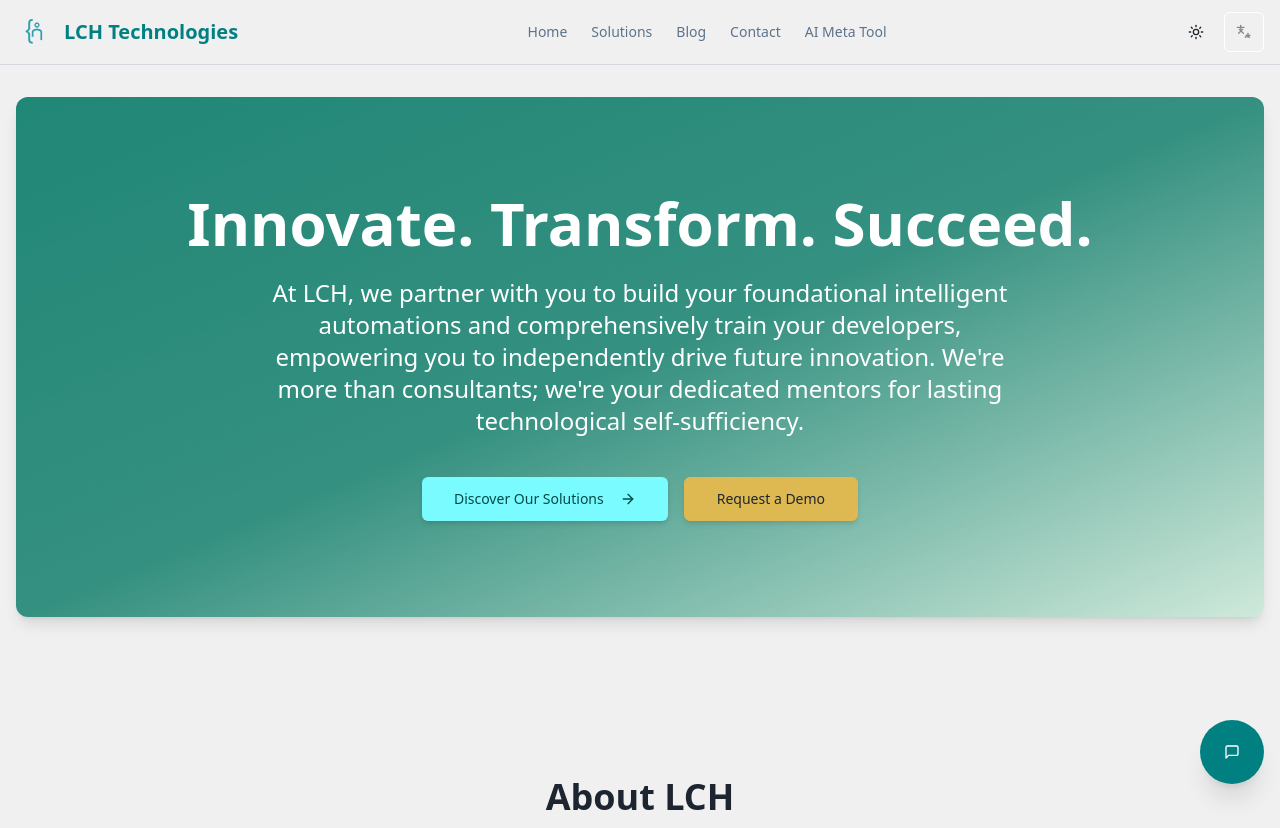
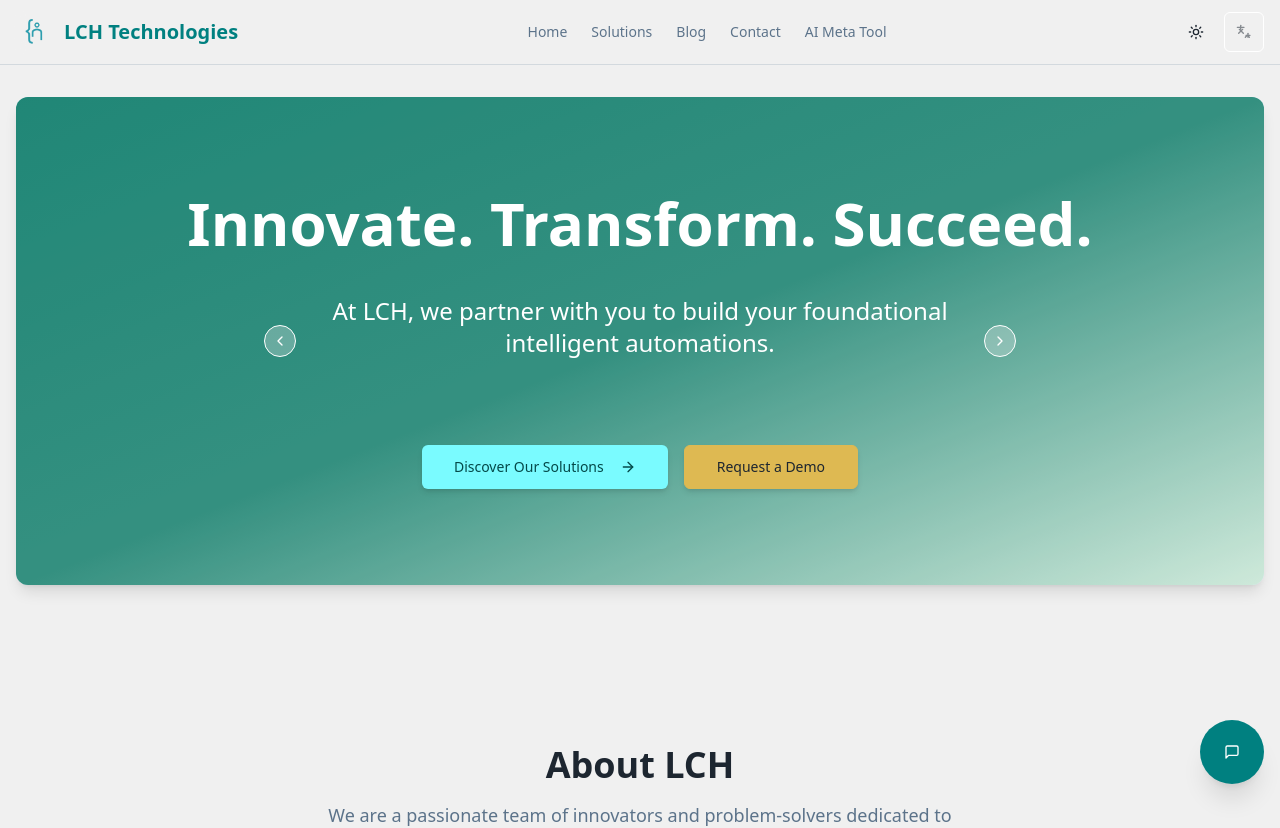
Before and after one commit to BernydotJar/LCH-Technologies, a Next.js app: page / in a window 1280 px wide. Shown: the top 828 px of the page. Built offline with nearby package versions, Linux system fonts and the light colour scheme; what @genkit-ai/googleai, genkit would draw is missing.

Commit message:
feat(ui): add hero subtitle carousel with autoplay
Original message:
chore(content): Refined and standardized commit history – LCH Technologies

```diff
--- a/package.json
+++ b/package.json
@@ -41,6 +41,8 @@
     "clsx": "^2.1.1",
     "date-fns": "^3.6.0",
     "dotenv": "^16.5.0",
+    "embla-carousel-autoplay": "^8.0.2",
+    "embla-carousel-react": "^8.0.2",
     "firebase": "^11.7.0",
     "genkit": "^1.8.0",
     "lucide-react": "^0.475.0",
--- a/src/app/page.tsx
+++ b/src/app/page.tsx
@@ -6,14 +6,30 @@ import { Button } from '@/components/ui/button';
 import { Card, CardContent, CardDescription, CardHeader, CardTitle } from '@/components/ui/card';
 import { ArrowRight, Lightbulb, Briefcase, MessageSquare, BarChart3 } from 'lucide-react';
 import { useLanguage } from '@/contexts/language-context';
+import {
+  Carousel,
+  CarouselContent,
+  CarouselItem,
+  CarouselNext,
+  CarouselPrevious,
+} from "@/components/ui/carousel";
+import Autoplay from "embla-carousel-autoplay";
+import * as React from "react";
 
 export default function Home() {
   const { language } = useLanguage();
+  const autoplayPlugin = React.useRef(
+    Autoplay({ delay: 7000, stopOnInteraction: true }) // Longer delay for readability
+  );
 
   const translations = {
     en: {
       heroTitle: 'Innovate. Transform. Succeed.',
-      heroSubtitle: "At LCH, we partner with you to build your foundational intelligent automations and comprehensively train your developers, empowering you to independently drive future innovation. We're more than consultants; we're your dedicated mentors for lasting technological self-sufficiency.",
+      heroSubtitles: [
+        "At LCH, we partner with you to build your foundational intelligent automations.",
+        "We can help you train your developers.",
+        "Empowering you to independently drive future innovation. We're more than consultants; we're your dedicated mentors for lasting technological self-sufficiency."
+      ],
       discoverButton: 'Discover Our Solutions',
       requestDemoButton: 'Request a Demo',
       aboutTitle: 'About LCH',
@@ -38,7 +54,11 @@ export default function Home() {
     },
     es: {
       heroTitle: 'Innovar. Transformar. Tener éxito.',
-      heroSubtitle: "En LCH, nos asociamos contigo para construir tus automatizaciones inteligentes fundamentales y capacitar integralmente a tus desarrolladores, empoderándote para impulsar la innovación futura de forma independiente. Somos más que consultores; somos tus mentores dedicados para una autosuficiencia tecnológica duradera.",
+      heroSubtitles: [
+        "En LCH, nos asociamos contigo para construir tus automatizaciones inteligentes fundamentales.",
+        "Podemos ayudarte a capacitar a tus desarrolladores.",
+        "Empoderándote para impulsar la innovación futura de forma independiente. Somos más que consultores; somos tus mentores dedicados para una autosuficiencia tecnológica duradera."
+      ],
       discoverButton: 'Descubra nuestras soluciones',
       requestDemoButton: 'Solicite una demostración',
       aboutTitle: 'Sobre LCH',
@@ -63,7 +83,11 @@ export default function Home() {
     },
     it: {
       heroTitle: 'Innovare. Trasformare. Riuscire.',
-      heroSubtitle: "In LCH, collaboriamo con te per costruire le tue automazioni intelligenti fondamentali e formare in modo completo i tuoi sviluppatori, consentendoti di guidare autonomamente l'innovazione futura. Siamo più che consulenti; siamo i tuoi mentori dedicati per un'autosufficienza tecnologica duratura.",
+      heroSubtitles: [
+        "In LCH, collaboriamo con te per costruire le tue automazioni intelligenti fondamentali.",
+        "Possiamo aiutarti a formare i tuoi sviluppatori.",
+        "Consentendoti di guidare autonomamente l'innovazione futura. Siamo più che consulenti; siamo i tuoi mentori dedicati per un'autosufficienza tecnologica duratura."
+      ],
       discoverButton: 'Scopri le Nostre Soluzioni',
       requestDemoButton: 'Richiedi una Demo',
       aboutTitle: 'Informazioni su LCH',
@@ -98,9 +122,25 @@ export default function Home() {
           <h1 className="text-4xl md:text-6xl font-bold mb-6">
             {t.heroTitle}
           </h1>
-          <p className="text-lg md:text-2xl mb-10 max-w-3xl mx-auto">
-            {t.heroSubtitle}
-          </p>
+          <Carousel
+            opts={{ loop: true }}
+            plugins={[autoplayPlugin.current]}
+            className="w-full max-w-3xl mx-auto mb-10"
+            onMouseEnter={autoplayPlugin.current.stop}
+            onMouseLeave={autoplayPlugin.current.reset}
+          >
+            <CarouselContent>
+              {t.heroSubtitles.map((subtitle, index) => (
+                <CarouselItem key={index}>
+                  <p className="text-lg md:text-2xl text-center py-4 min-h-[120px] md:min-h-[100px] flex items-center justify-center px-6">
+                    {subtitle}
+                  </p>
+                </CarouselItem>
+              ))}
+            </CarouselContent>
+            <CarouselPrevious className="absolute left-0 md:left-2 top-1/2 -translate-y-1/2 z-10 bg-background/30 hover:bg-background/60 text-primary-foreground" />
+            <CarouselNext className="absolute right-0 md:right-2 top-1/2 -translate-y-1/2 z-10 bg-background/30 hover:bg-background/60 text-primary-foreground" />
+          </Carousel>
           <div className="space-x-4">
             <Button size="lg" asChild className="bg-accent text-accent-foreground hover:bg-accent/90 transition-all duration-300 transform hover:scale-105 shadow-md">
               <Link href="/solutions">{t.discoverButton} <ArrowRight className="ml-2 h-5 w-5" /></Link>
--- /dev/null
+++ b/src/components/ui/carousel.tsx
@@ -0,0 +1,263 @@
+// src/components/ui/carousel.tsx
+"use client"
+
+import * as React from "react"
+import useEmblaCarousel, {
+  type UseEmblaCarouselType,
+} from "embla-carousel-react"
+
+import { cn } from "@/lib/utils"
+import { Button } from "@/components/ui/button"
+import { ChevronLeft, ChevronRight } from "lucide-react"
+
+type CarouselApi = UseEmblaCarouselType[1]
+type UseCarouselParameters = Parameters<typeof useEmblaCarousel>
+type CarouselOptions = UseCarouselParameters[0]
+type CarouselPlugin = UseCarouselParameters[1]
+
+type CarouselProps = {
+  opts?: CarouselOptions
+  plugins?: CarouselPlugin[] // Allow array of plugins
+  orientation?: "horizontal" | "vertical"
+  setApi?: (api: CarouselApi) => void
+}
+
+type CarouselContextProps = {
+  carouselRef: ReturnType<typeof useEmblaCarousel>[0]
+  api: ReturnType<typeof useEmblaCarousel>[1]
+  scrollPrev: () => void
+  scrollNext: () => void
+  canScrollPrev: boolean
+  canScrollNext: boolean
+} & CarouselProps
+
+const CarouselContext = React.createContext<CarouselContextProps | null>(null)
+
+function useCarousel() {
+  const context = React.useContext(CarouselContext)
+
+  if (!context) {
+    throw new Error("useCarousel must be used within a <Carousel />")
+  }
+
+  return context
+}
+
+const Carousel = React.forwardRef<
+  HTMLDivElement,
+  React.HTMLAttributes<HTMLDivElement> & CarouselProps
+>(
+  (
+    {
+      orientation = "horizontal",
+      opts,
+      setApi,
+      plugins,
+      className,
+      children,
+      ...props
+    },
+    ref
+  ) => {
+    const [carouselRef, api] = useEmblaCarousel(
+      {
+        ...opts,
+        axis: orientation === "horizontal" ? "x" : "y",
+      },
+      plugins
+    )
+    const [canScrollPrev, setCanScrollPrev] = React.useState(false)
+    const [canScrollNext, setCanScrollNext] = React.useState(false)
+
+    const onSelect = React.useCallback((api: CarouselApi) => {
+      if (!api) {
+        return
+      }
+
+      setCanScrollPrev(api.canScrollPrev())
+      setCanScrollNext(api.canScrollNext())
+    }, [])
+
+    const scrollPrev = React.useCallback(() => {
+      api?.scrollPrev()
+    }, [api])
+
+    const scrollNext = React.useCallback(() => {
+      api?.scrollNext()
+    }, [api])
+
+    const handleKeyDown = React.useCallback(
+      (event: React.KeyboardEvent<HTMLDivElement>) => {
+        if (event.key === "ArrowLeft") {
+          event.preventDefault()
+          scrollPrev()
+        } else if (event.key === "ArrowRight") {
+          event.preventDefault()
+          scrollNext()
+        }
+      },
+      [scrollPrev, scrollNext]
+    )
+
+    React.useEffect(() => {
+      if (!api || !setApi) {
+        return
+      }
+
+      setApi(api)
+    }, [api, setApi])
+
+    React.useEffect(() => {
+      if (!api) {
+        return
+      }
+
+      onSelect(api)
+      api.on("reInit", onSelect)
+      api.on("select", onSelect)
+
+      return () => {
+        api?.off("select", onSelect)
+      }
+    }, [api, onSelect])
+
+    return (
+      <CarouselContext.Provider
+        value={{
+          carouselRef,
+          api: api,
+          opts,
+          orientation:
+            orientation || (opts?.axis === "y" ? "vertical" : "horizontal"),
+          scrollPrev,
+          scrollNext,
+          canScrollPrev,
+          canScrollNext,
+        }}
+      >
+        <div
+          ref={ref}
+          onKeyDownCapture={handleKeyDown}
+          className={cn("relative", className)}
+          role="region"
+          aria-roledescription="carousel"
+          {...props}
+        >
+          {children}
+        </div>
+      </CarouselContext.Provider>
+    )
+  }
+)
+Carousel.displayName = "Carousel"
+
+const CarouselContent = React.forwardRef<
+  HTMLDivElement,
+  React.HTMLAttributes<HTMLDivElement>
+>(({ className, ...props }, ref) => {
+  const { carouselRef, orientation } = useCarousel()
+
+  return (
+    <div ref={carouselRef} className="overflow-hidden">
+      <div
+        ref={ref}
+        className={cn(
+          "flex",
+          orientation === "horizontal" ? "-ml-4" : "-mt-4 flex-col",
+          className
+        )}
+        {...props}
+      />
+    </div>
+  )
+})
+CarouselContent.displayName = "CarouselContent"
+
+const CarouselItem = React.forwardRef<
+  HTMLDivElement,
+  React.HTMLAttributes<HTMLDivElement>
+>(({ className, ...props }, ref) => {
+  const { orientation } = useCarousel()
+
+  return (
+    <div
+      ref={ref}
+      role="group"
+      aria-roledescription="slide"
+      className={cn(
+        "min-w-0 shrink-0 grow-0 basis-full",
+        orientation === "horizontal" ? "pl-4" : "pt-4",
+        className
+      )}
+      {...props}
+    />
+  )
+})
+CarouselItem.displayName = "CarouselItem"
+
+const CarouselPrevious = React.forwardRef<
+  HTMLButtonElement,
+  React.ComponentProps<typeof Button>
+>(({ className, variant = "outline", size = "icon", ...props }, ref) => {
+  const { orientation, scrollPrev, canScrollPrev } = useCarousel()
+
+  return (
+    <Button
+      ref={ref}
+      variant={variant}
+      size={size}
+      className={cn(
+        "absolute h-8 w-8 rounded-full",
+        orientation === "horizontal"
+          ? "-left-12 top-1/2 -translate-y-1/2"
+          : "-top-12 left-1/2 -translate-x-1/2 rotate-90",
+        className
+      )}
+      disabled={!canScrollPrev}
+      onClick={scrollPrev}
+      {...props}
+    >
+      <ChevronLeft className="h-4 w-4" />
+      <span className="sr-only">Previous slide</span>
+    </Button>
+  )
+})
+CarouselPrevious.displayName = "CarouselPrevious"
+
+const CarouselNext = React.forwardRef<
+  HTMLButtonElement,
+  React.ComponentProps<typeof Button>
+>(({ className, variant = "outline", size = "icon", ...props }, ref) => {
+  const { orientation, scrollNext, canScrollNext } = useCarousel()
+
+  return (
+    <Button
+      ref={ref}
+      variant={variant}
+      size={size}
+      className={cn(
+        "absolute h-8 w-8 rounded-full",
+        orientation === "horizontal"
+          ? "-right-12 top-1/2 -translate-y-1/2"
+          : "-bottom-12 left-1/2 -translate-x-1/2 rotate-90",
+        className
+      )}
+      disabled={!canScrollNext}
+      onClick={scrollNext}
+      {...props}
+    >
+      <ChevronRight className="h-4 w-4" />
+      <span className="sr-only">Next slide</span>
+    </Button>
+  )
+})
+CarouselNext.displayName = "CarouselNext"
+
+export {
+  type CarouselApi,
+  Carousel,
+  CarouselContent,
+  CarouselItem,
+  CarouselPrevious,
+  CarouselNext,
+}
```
Also changed, not shown: 1 other file (tests, documents, lock files or other folders).
